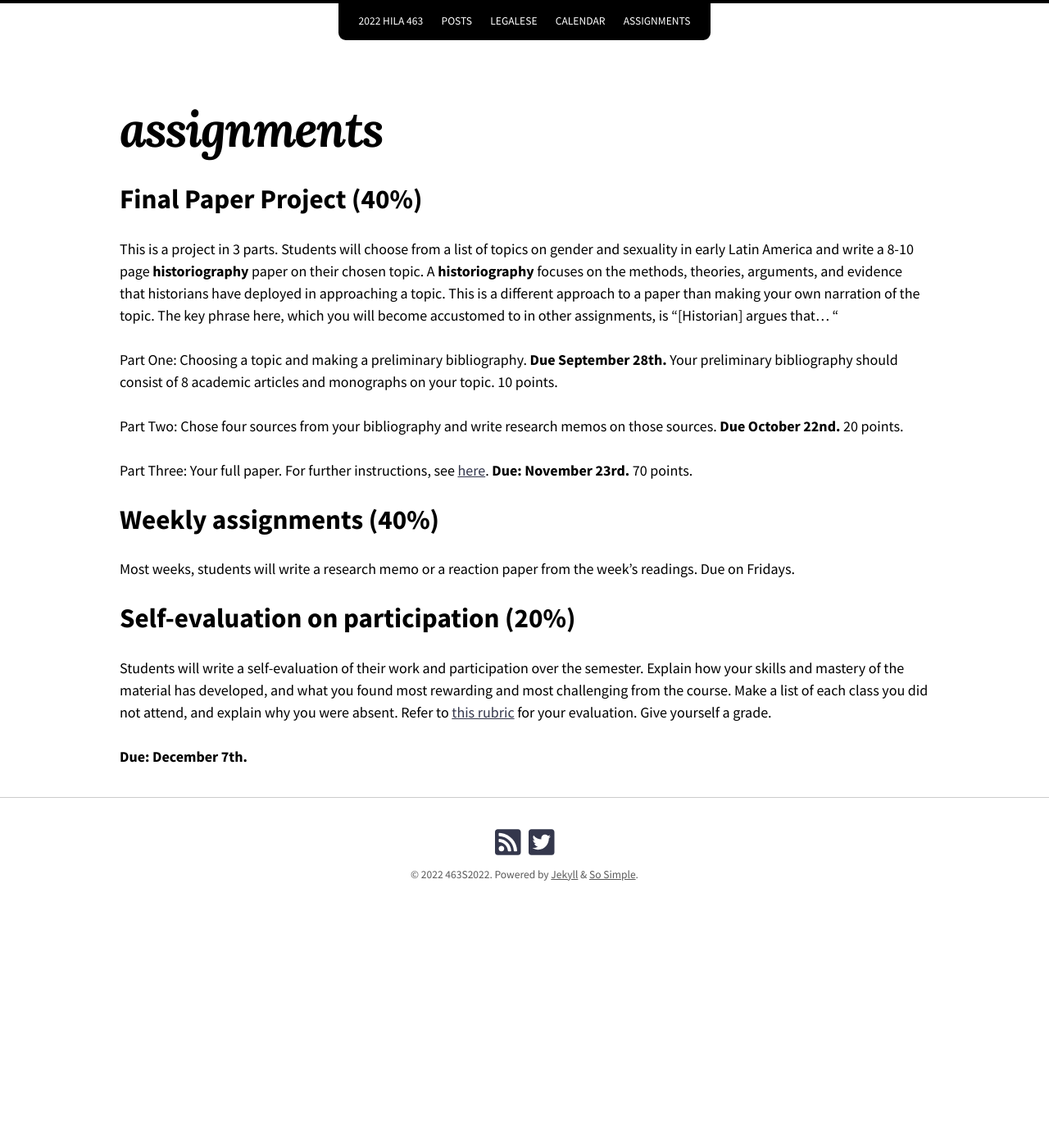
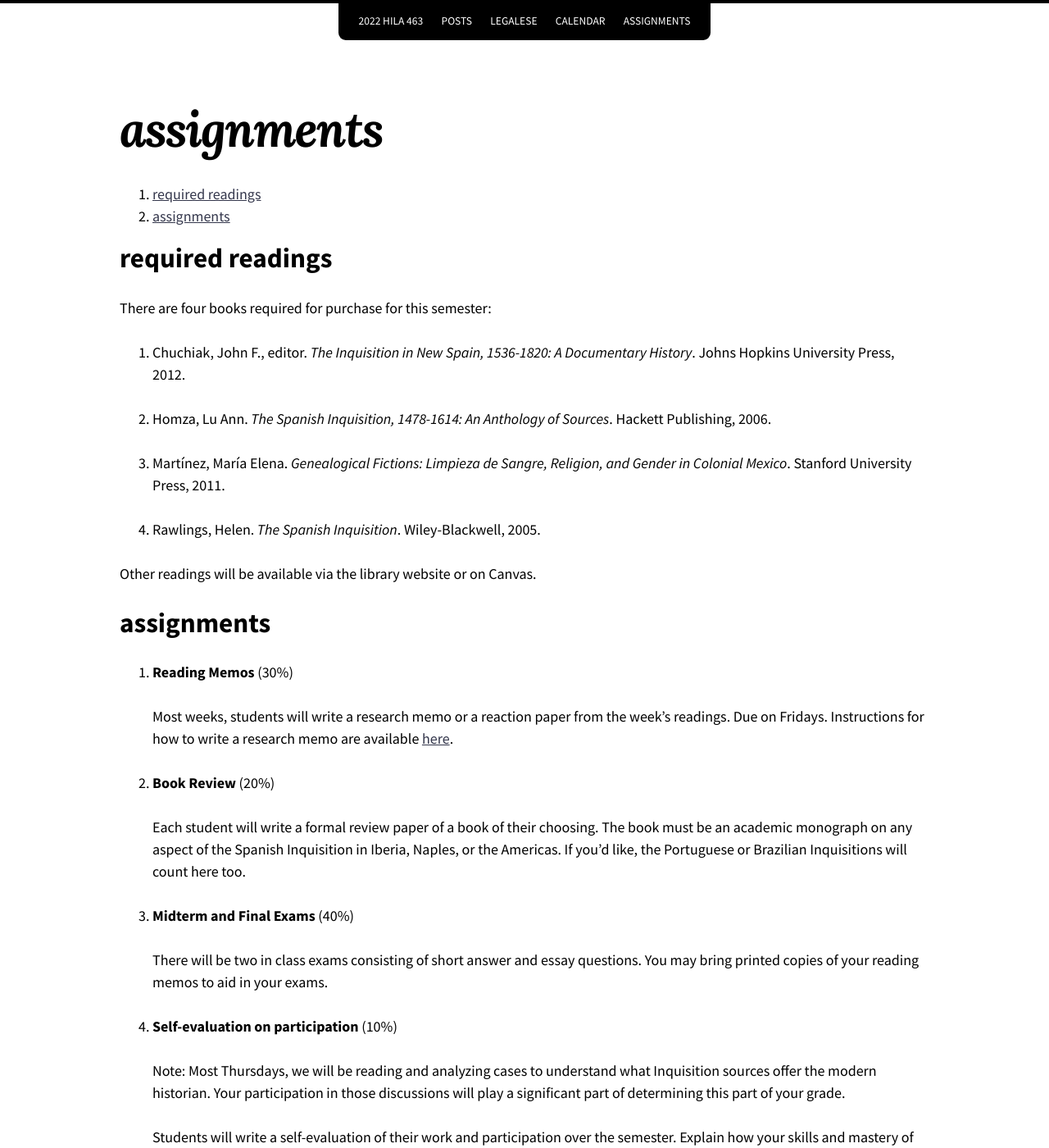
Before and after one commit to chadblack/463S2022, a Jekyll site: the page built from assignments.md, in a window 1280 px wide and 1400 px high. Shown: the whole window at 82% size. Built offline with Jekyll 4.4.1, drawn with Linux system fonts in a browser that asks for light colours; nearby versions of some CDN libraries; some of the changed text lies outside the part shown.

Commit message:
assignments page

```diff
--- a/assignments.md
+++ b/assignments.md
@@ -3,39 +3,57 @@ title: assignments
 layout: page
 ---
 
-# Final Paper Project (40%)
+1. stuff
+{:toc}
 
-This is a project in 3 parts. Students will choose from a list of topics on
-gender and sexuality in early Latin America and write a 8-10 page
-**historiography** paper on their chosen topic. A **historiography** focuses on
-the methods, theories, arguments, and evidence that historians have deployed in
-approaching a topic. This is a different approach to a paper than making your
-own narration of the topic. The key phrase here, which you will become
-accustomed to in other assignments, is "[Historian] argues that... "
+# required readings
 
-Part One: Choosing a topic and making a preliminary bibliography. **Due
-September 28th.** Your preliminary bibliography should consist of 8 academic
-articles and monographs on your topic. 10 points.
+There are four books required for purchase for this semester:
 
-Part Two: Chose four sources from your bibliography and write research memos on
-those sources. **Due October 22nd.** 20 points.
+1. Chuchiak, John F., editor. *The Inquisition in New Spain, 1536-1820:
+   A Documentary History*. Johns Hopkins University Press, 2012.
 
-Part Three: Your full paper. For further instructions, see [here](). **Due:
-November 23rd.** 70 points.
+1. Homza, Lu Ann. *The Spanish Inquisition, 1478-1614: An Anthology of
+   Sources*. Hackett Publishing, 2006.
+
+3. Martínez, María Elena. *Genealogical Fictions: Limpieza de Sangre, Religion,
+   and Gender in Colonial Mexico*. Stanford University Press, 2011.
+
+3. Rawlings, Helen. *The Spanish Inquisition*. Wiley-Blackwell, 2005.
 
 
-# Weekly assignments (40%)
+Other readings will be available via the library website or on Canvas.
 
-Most weeks, students will write a research memo or a reaction paper from the
-week's readings. Due on Fridays.
 
-# Self-evaluation on participation (20%)
+# assignments
 
-Students will write a self-evaluation of their work and participation over the
-semester. Explain how your skills and mastery of the material has developed,
-and what you found most rewarding and most challenging from the course.
-Make a list of each class you did not attend, and explain why you were absent.
-Refer to [this
-rubric](http://chadblack.net/465F2021/images/Self-Evaluation.docx) for your evaluation. Give yourself a grade.
+1. **Reading Memos** (30%)
 
-**Due: December 7th.**
+   Most weeks, students will write a research memo or a reaction paper from the
+   week's readings. Due on Fridays. Instructions for how to write a research memo
+   are available [here](http://chadblack.net/LatAmSport2019/memo/).
+
+2. **Book Review** (20%)
+
+   Each student will write a formal review paper of a book of their choosing.
+   The book must be an academic monograph on any aspect of the Spanish
+   Inquisition in Iberia, Naples, or the Americas. If you'd like, the
+   Portuguese or Brazilian Inquisitions will count here too.
+
+3. **Midterm and Final Exams** (40%)
+
+   There will be two in class exams consisting of short answer and
+   essay questions. You may bring printed copies of your reading
+   memos to aid in your exams.
+
+4. **Self-evaluation on participation** (10%)
+
+   Note: Most Thursdays, we will be reading and analyzing cases to
+   understand what Inquisition sources offer the modern historian.
+   Your participation in those discussions will play a significant part of
+   determining this part of your grade.
+
+   Students will write a self-evaluation of their work and participation over the
+   semester. Explain how your skills and mastery of the material has developed,
+   and what you found most rewarding and most challenging from the course.
+   Make a list of each class you did not attend, and explain why you were absent.Refer to [this rubric]() for your evaluation. Give yourself a grade.
```
